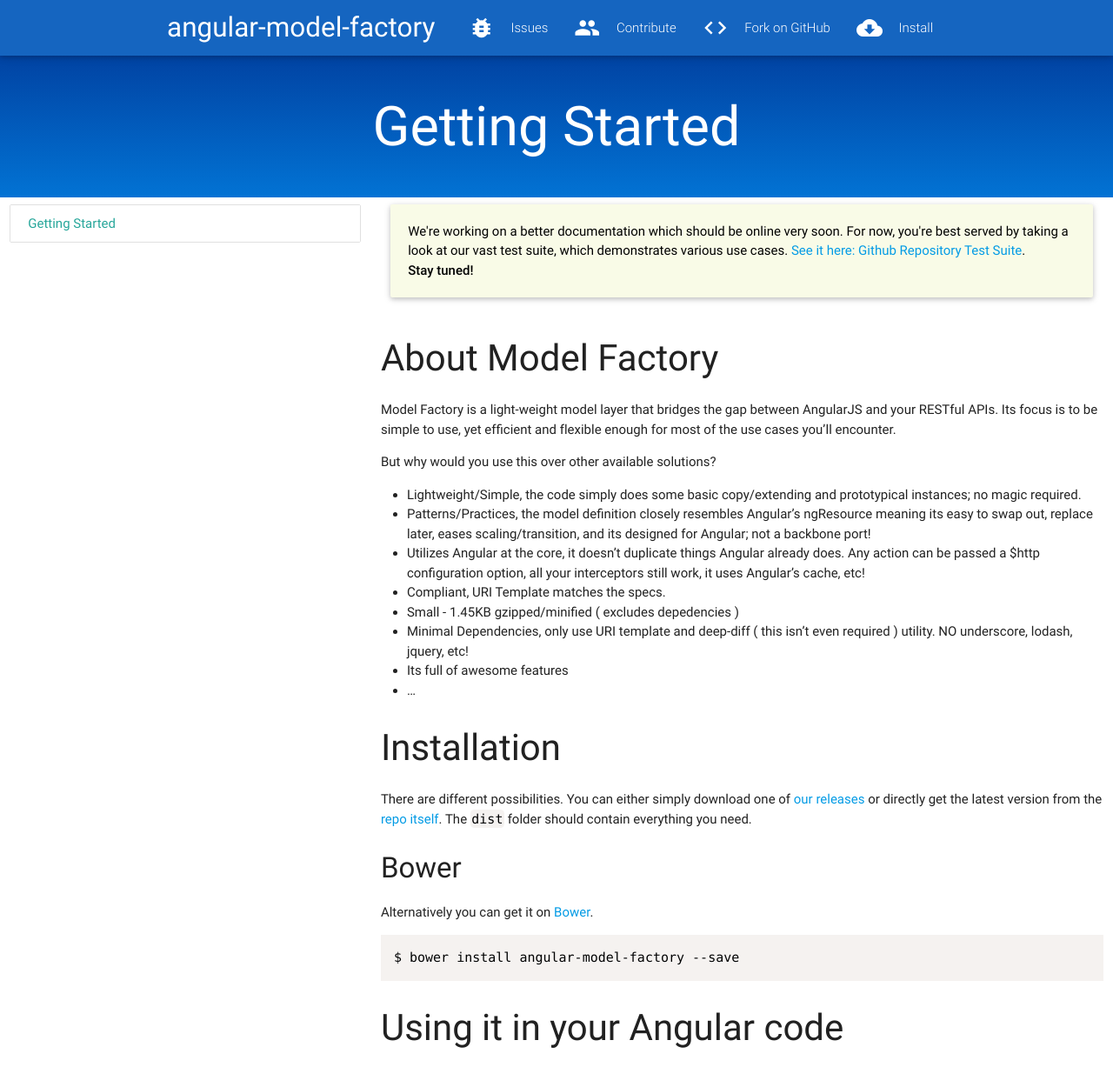
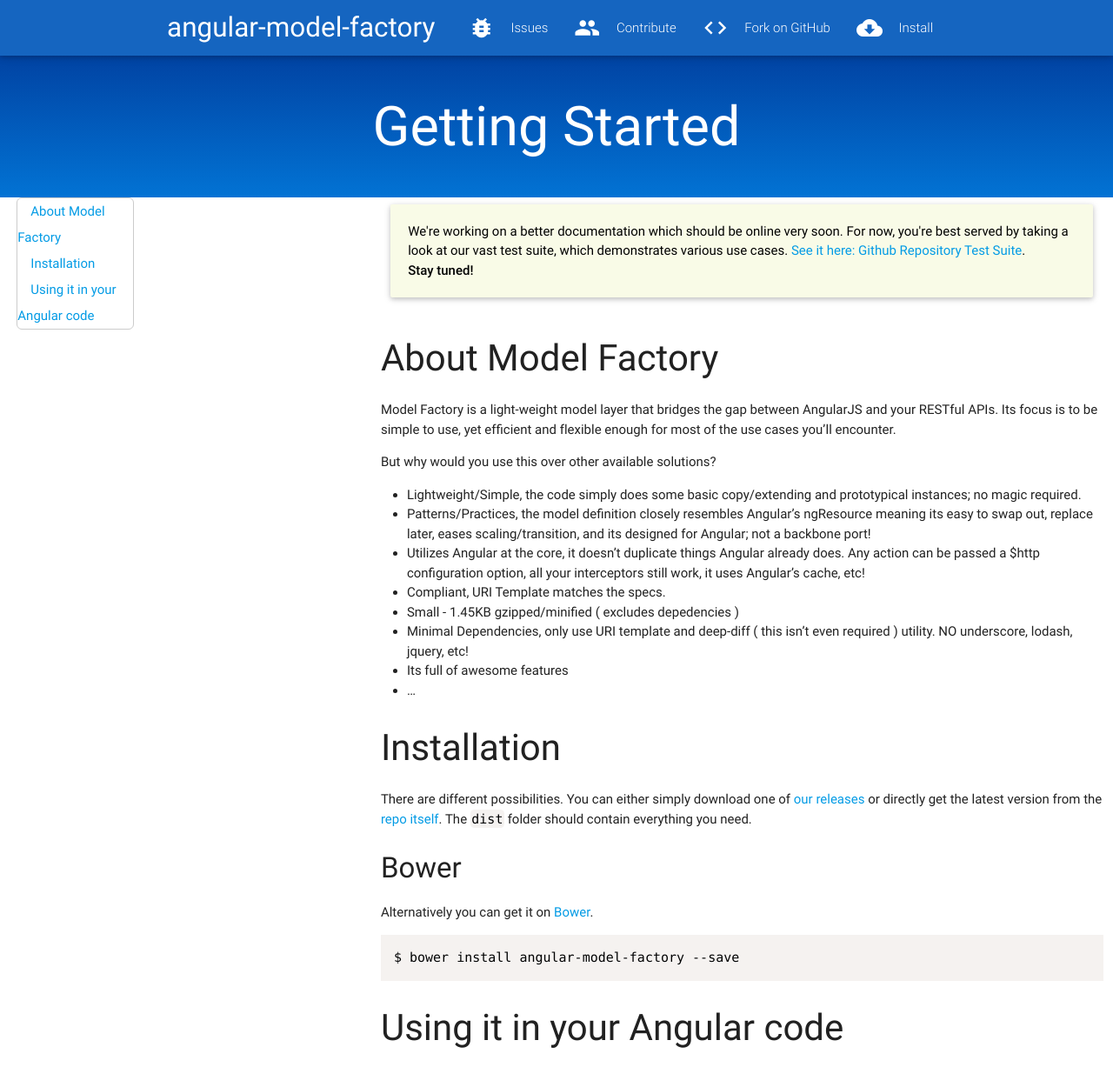
Before and after one commit to swimlane/angular-model-factory, a Jekyll site: the page built from howto/index.md, in a window 1280 px wide and 1400 px high, cut to the strip 0-1227 px from the top of the window. Shown: the whole strip at 87% size. Built offline with Jekyll 4.4.1, drawn with Linux system fonts in a browser that asks for light colours; nearby versions of some CDN libraries; Markdown is read by kramdown in place of the engine named in the settings.

Commit message:
trying to add tocify

```diff
--- a/_layouts/default.html
+++ b/_layouts/default.html
@@ -6,6 +6,7 @@
     <link href="https://fonts.googleapis.com/icon?family=Material+Icons" rel="stylesheet">
 
     <link href="{{ site.github.url}}/assets/prism/prism.css" rel="stylesheet" />
+    <link href="{{ site.github.url}}/assets/tocify/jquery.tocify.css" rel="stylesheet" />
 
     <link type="text/css" rel="stylesheet" href="{{ site.github.url}}/css/style.css"  media="screen,projection"/>
 
@@ -96,6 +97,8 @@
     <script type="text/javascript" src="{{ site.github.url}}/js/materialize.min.js"></script>
     <!--<script type="text/javascript" src="{{ site.github.url}}/js/prettify.js"></script>-->
     <script src="{{ site.github.url}}/assets/prism/prism.js"></script>
+    <script src="https://code.jquery.com/ui/1.11.4/jquery-ui.min.js"></script>
+    <script src="{{ site.github.url}}/assets/tocify/jquery.tocify.min.js" type="text/javascript"></script>
     <script type="text/javascript">
         (function($) {
             $(function() {
@@ -108,6 +111,13 @@
                   el.addClass('prettyprint');
                 }
               });
+
+            //Calls the tocify method on your HTML div.
+            $("#toc").tocify({
+                context: '.docs-body',
+                selectors: 'h1,h2,h3',
+                extendPage: false
+            });
         })(jQuery);
     </script>
 </body>
--- a/_layouts/tutorial.html
+++ b/_layouts/tutorial.html
@@ -19,7 +19,7 @@
 
 <div class="row">
     <div class="col s4">
-        {% include _toc.html %}
+        <div id="toc"></div>
     </div>
     <div class="col s8">
         <div class="row">
--- /dev/null
+++ b/assets/tocify/jquery.tocify.css
@@ -0,0 +1,62 @@
+/*
+ * jquery.tocify.css 1.9.0
+ * Author: @gregfranko
+ */
+
+/* The Table of Contents container element */
+.tocify {
+    width: 20%;
+    max-height: 90%;
+    overflow: auto;
+    margin-left: 2%;
+    position: fixed;
+    border: 1px solid #ccc;
+    webkit-border-radius: 6px;
+    moz-border-radius: 6px;
+    border-radius: 6px;
+}
+
+/* The Table of Contents is composed of multiple nested unordered lists.  These styles remove the default styling of an unordered list because it is ugly. */
+.tocify ul, .tocify li {
+    list-style: none;
+    margin: 0;
+    padding: 0;
+    border: none;
+    line-height: 30px;
+}
+
+/* Top level header elements */
+.tocify-header {
+    text-indent: 10px;
+}
+
+/* Top level subheader elements.  These are the first nested items underneath a header element. */
+.tocify-subheader {
+    text-indent: 20px;
+    display: none;
+}
+
+/* Makes the font smaller for all subheader elements. */
+.tocify-subheader li {
+    font-size: 12px;
+}
+
+/* Further indents second level subheader elements. */
+.tocify-subheader .tocify-subheader {
+    text-indent: 30px;
+}
+
+/* Further indents third level subheader elements. You can continue this pattern if you have more nested elements. */
+.tocify-subheader .tocify-subheader .tocify-subheader {
+    text-indent: 40px;
+}
+
+/* Twitter Bootstrap Override Style */
+.nav-list > li > a, .nav-list .nav-header {
+    margin: 0px;
+}
+
+/* Twitter Bootstrap Override Style */
+.nav-list > li > a {
+    padding: 5px;
+}
--- a/css/style.css
+++ b/css/style.css
@@ -50,3 +50,8 @@
 .docs-body ul {
   padding-left: 30px;
 }
+
+.tocify {
+  width: inherit;
+  position: inherit;
+}
```
Also changed, not shown: assets/tocify/jquery.tocify.min.js (added).
